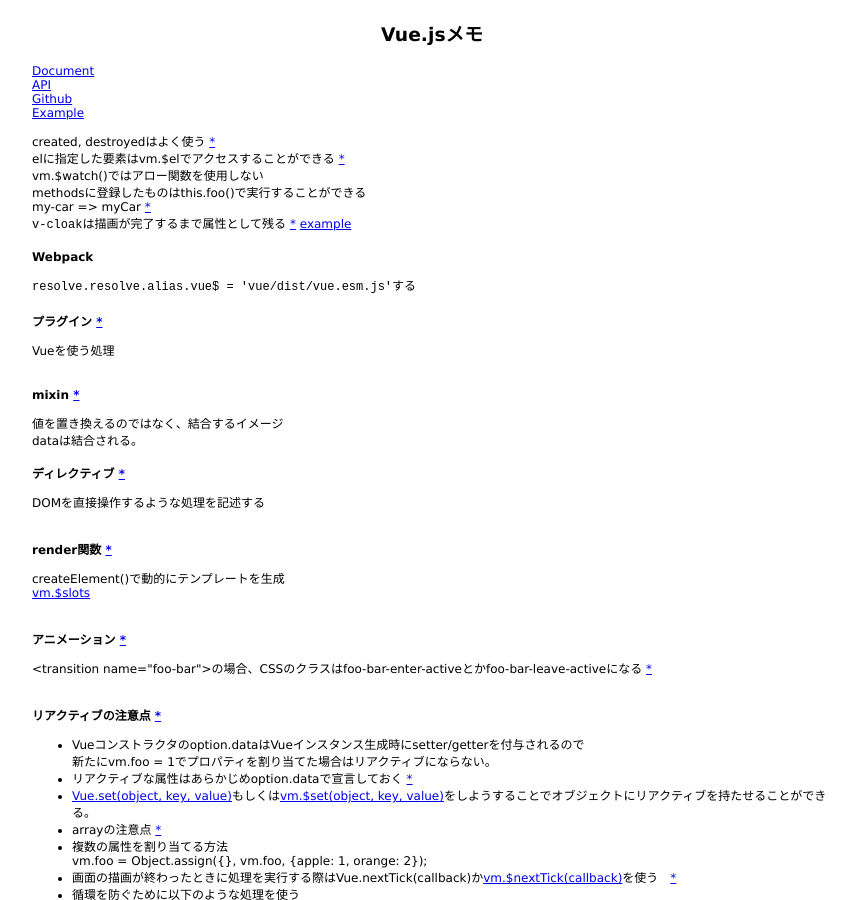
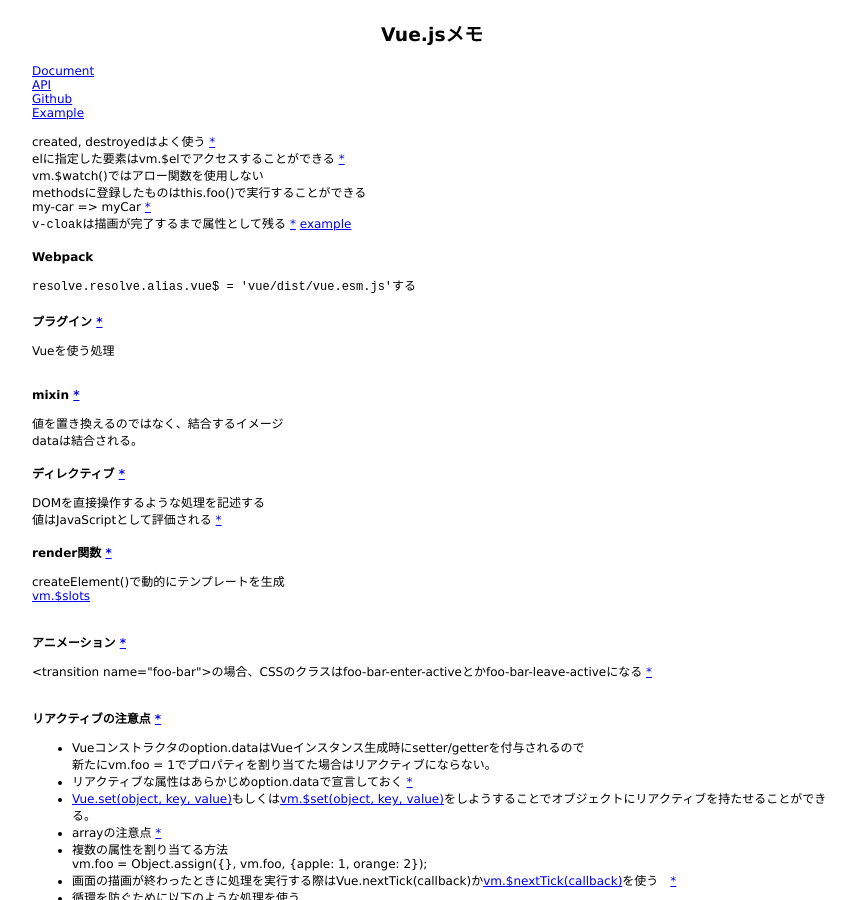
Before and after one commit to 38elements/38elements.github.com, a Jekyll site: the page built from _posts/2016-12-20-vuejs.md, in a window 1280 px wide and 900 px high. Shown: the whole window, without its empty margins (208-1063 px from the left). Built offline with Jekyll 4.4.1, drawn with Linux system fonts in a browser that asks for light colours.

Commit message:
Update 2016-12-20-vuejs.md

```diff
--- a/_posts/2016-12-20-vuejs.md
+++ b/_posts/2016-12-20-vuejs.md
@@ -31,6 +31,7 @@ dataは結合される。
 
 #### ディレクティブ [\*](https://vuejs.org/v2/guide/custom-directive.html)
 DOMを直接操作するような処理を記述する
+値はJavaScriptとして評価される [\*](https://vuejs.org/v2/guide/custom-directive.html#Directive-Hook-Arguments)
 <br>
 
 #### render関数 [\*](https://vuejs.org/v2/guide/render-function.html)
```
